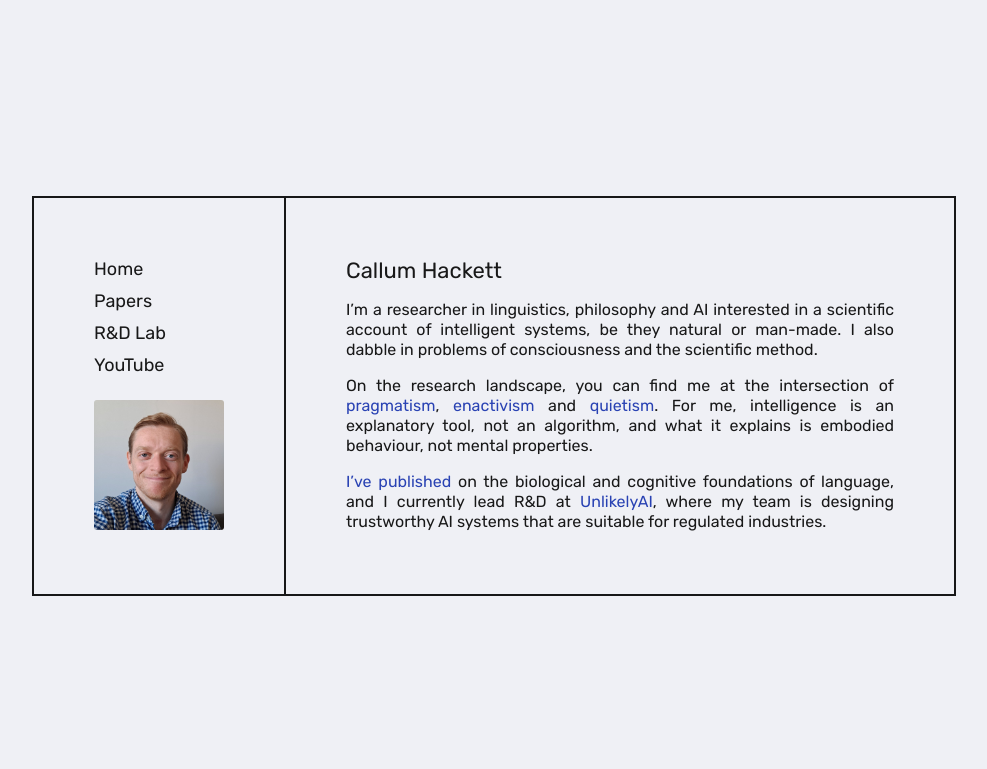
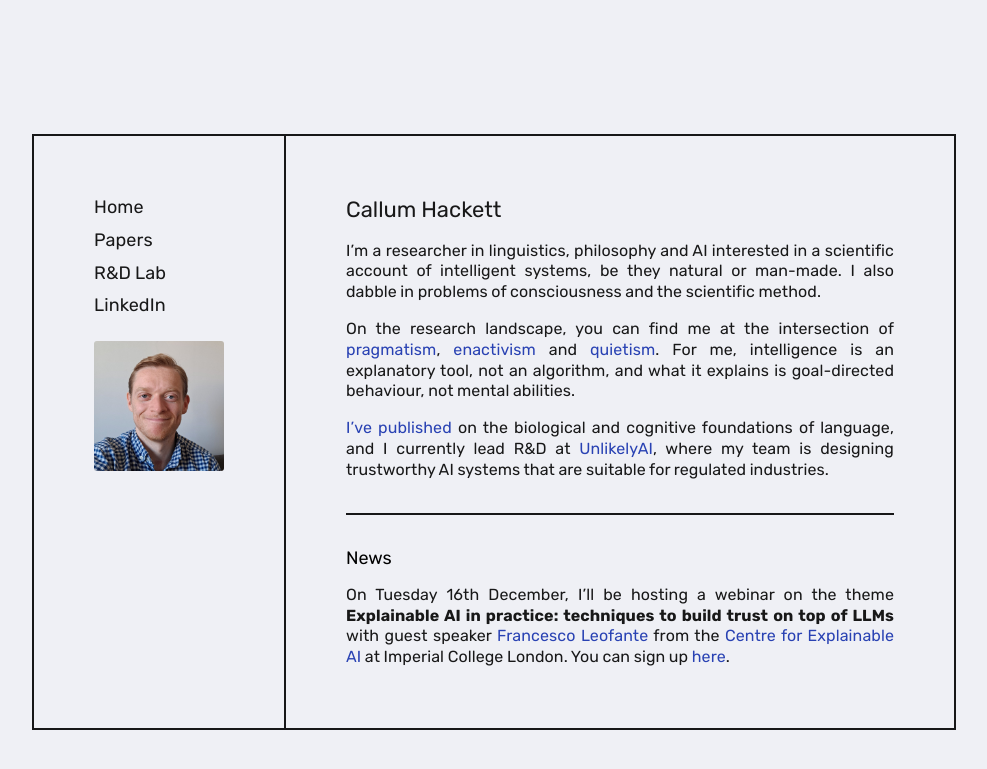
Before and after one commit to callumhackett/callumhackett.github.io, a Jekyll site: the page built from index.md, in a window 1280 px wide. Shown: the top 769 px of the page, without its empty margins (146-1133 px from the left). Built offline with Jekyll 4.4.1, drawn with Linux system fonts in a browser that asks for light colours.

Commit message:
content updates

```diff
--- a/_includes/navigation.html
+++ b/_includes/navigation.html
@@ -2,6 +2,6 @@
     <div><p><a href="/index.html">Home</a></p></div>
     <div><p><a href="/papers">Papers</a></p></div>
     <div><p><a href="https://lab.unlikely.ai/" target="blank">R&D Lab</a></p></div>
-    <div><p><a href="https://www.youtube.com/@holberg_music/videos" target="blank">YouTube</a></p></div>
+    <div><p><a href="https://www.linkedin.com/in/callumhackett/" target="blank">LinkedIn</a></p></div>
     <div><img src="/assets/images/CH_profile.jpg" width=130px style="margin-top: 12px; border-radius: 3px;"/></div>
 </div>
--- a/assets/css/core.css
+++ b/assets/css/core.css
@@ -13,10 +13,14 @@ body {
     display: flex;
     flex-wrap: wrap;
 }
+hr {
+    border: 1px solid var(--text-black);
+    margin: calc(2*var(--p-size)) 0;
+    padding: 0;
+}
 
 /* Text */
 .site-title {
-    font-style: normal !important;
     color: var(--text-black);
 }
 #navigation a {
@@ -38,7 +42,6 @@ h1 {
 h2 {
     font-weight: normal;
     font-size: var(--h2-size);
-    margin: 0 0 calc(var(--p-size) / 4) 0;
 }
 p, li {
     color: var(--text-black);
@@ -188,7 +191,7 @@ audio {
         margin: 0;
     }
     body {
-        transform: translateY(-6%);
+        transform: translateY(-2%);
     }
     #body-grid {
         width: var(--max-content-width);
--- a/assets/css/variables.css
+++ b/assets/css/variables.css
@@ -13,16 +13,16 @@
     /* Font Styles */
     --h1-size: 22px;
     --h2-size: 18px;
-    --description-size: 17px;
     --p-size: 16px;
+    --description-size: 16px;
     --caption-size: 14px;
-    --headings-line-height: 1.2em;
-    --p-line-height: 1.25em;
+    --headings-line-height: 1.3em;
+    --p-line-height: 1.3em;
     --p-weight: 400;
     --description-weight: 400;
-    --p-spacing: 0px;
+    --p-spacing: 0.1px;
     --description-spacing: 0px;
-    --word-spacing: 0px;
+    --word-spacing: -0.5px;
 
     /* Other */
     --max-content-width: 920px;
--- a/index.md
+++ b/index.md
@@ -7,6 +7,12 @@ title: Home
 
 I'm a researcher in linguistics, philosophy and AI interested in a scientific account of intelligent systems, be they natural or man-made. I also dabble in problems of consciousness and the scientific method.
 
-On the research landscape, you can find me at the intersection of [pragmatism](https://en.wikipedia.org/wiki/Pragmatism), [enactivism](https://en.wikipedia.org/wiki/Enactivism) and [quietism](https://en.wikipedia.org/wiki/Quietism_(philosophy)). For me, intelligence is an explanatory tool, not an algorithm, and what it explains is embodied behaviour, not mental properties.
+On the research landscape, you can find me at the intersection of [pragmatism](https://en.wikipedia.org/wiki/Pragmatism), [enactivism](https://en.wikipedia.org/wiki/Enactivism) and [quietism](https://en.wikipedia.org/wiki/Quietism_(philosophy)). For me, intelligence is an explanatory tool, not an algorithm, and what it explains is goal-directed behaviour, not mental abilities.
 
 [I've published](/papers) on the biological and cognitive foundations of language, and I currently lead R&D at [UnlikelyAI](https://lab.unlikely.ai/){:target="_blank"}, where my team is designing trustworthy AI systems that are suitable for regulated industries.
+
+---
+
+## News
+
+On Tuesday 16th December, I'll be hosting a webinar on the theme **Explainable AI in practice: techniques to build trust on top of LLMs** with guest speaker [Francesco Leofante](https://fraleo.github.io/) from the [Centre for Explainable AI](https://www.imperial.ac.uk/explainable-artificial-intelligence/) at Imperial College London. You can sign up [here](https://events.zoom.us/ev/Alugqb-wNCyU9YbEv9QJdKgtWOHnJfpbdjsF0mOb4pvHBvIrbT3u~AnpUcMAHskHolxpiFPrq-9y7KXHPbl-ZFAOnXkXIP-OIZfk8hPGvTmuRAGpEUUrPLUVcwfnhte51RHZDRGpba0OfvA).
```
